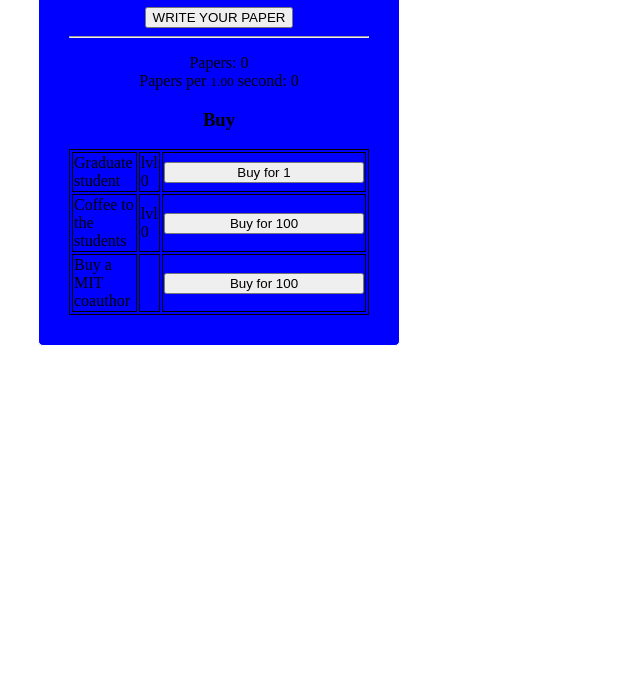
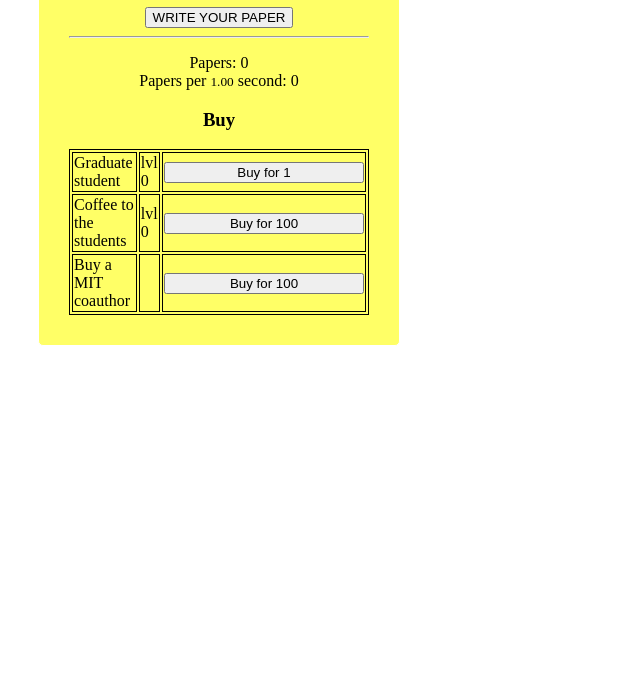
Before and after one commit to theconservant/a, a plain HTML site: page index.html in a window 1280 px wide. Shown: the part 109-800 px from the top of the page, without its empty margins (0-640 px from the left). Drawn offline with Linux system fonts and the light colour scheme.

Commit message:
Update index.html

```diff
--- a/index.html
+++ b/index.html
@@ -7,7 +7,7 @@
 		border: 1px ridge black;
 		}
 		div {
-		background-color: blue;
+		background-color: #ffff66;
 		width: 300px;
 		border: 5px solid black;
 		padding: 25px;
```
